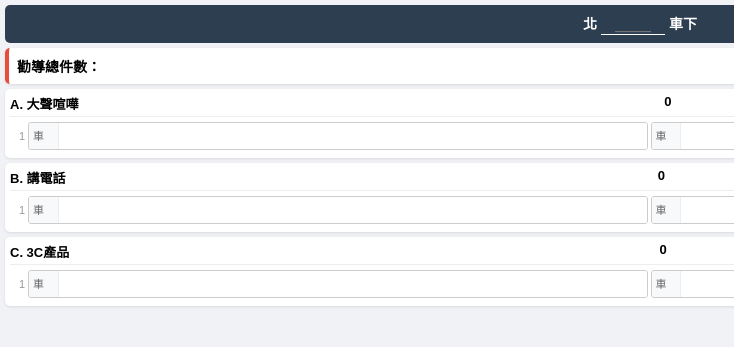
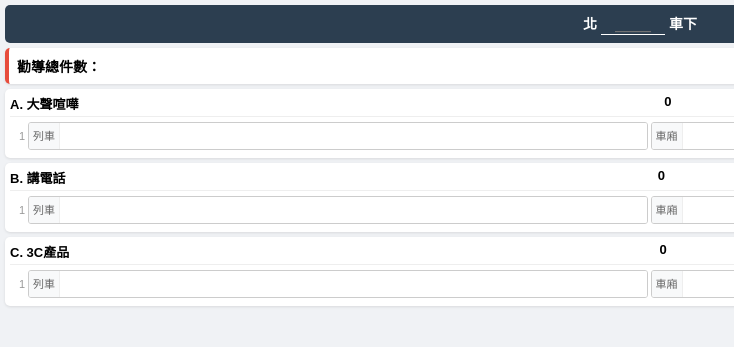
Before and after one commit to tskpoc17/Esreport, a plain HTML site: page index.html in a window 1280 px wide. Shown: the top 347 px of the page, 0-734 px from the left. Drawn offline with Linux system fonts and the light colour scheme.

Commit message:
Update label text from '車次' to '列車'

```diff
--- a/index.html
+++ b/index.html
@@ -19,7 +19,7 @@
         .row { display: flex; gap: 3px; margin-bottom: 3px; align-items: center; }
         .idx { width: 15px; font-size: 11px; color: #999; text-align: right; }
         .input-box { flex: 1; display: flex; border: 1px solid #ccc; border-radius: 3px; overflow: hidden; height: 26px; }
-        .input-box label { background: #f8f9fa; padding: 0 4px; line-height: 26px; font-size: 11px; color: #666; border-right: 1px solid #eee; }
+        .input-box label { background: #f8f9fa; padding: 0 4px; line-height: 26px; font-size: 11px; color: #666; border-right: 1px solid #eee; white-space: nowrap; }
         .input-box input { border: none; width: 100%; padding: 0 5px; font-size: 14px; outline: none; }
 
         .action-bar { position: fixed; bottom: 0; left: 0; right: 0; background: white; padding: 8px; display: flex; gap: 5px; border-top: 1px solid #ddd; }
@@ -81,12 +81,11 @@
 
     function init() {
         configs.forEach(conf => {
-            addSlot(conf.prefix, 1); // 每個類別初始只給 1 格
+            addSlot(conf.prefix, 1);
         });
         load();
     }
 
-    // 動態增加格子
     function addSlot(prefix, num) {
         const container = document.getElementById(`grid-${prefix}`);
         if (document.getElementById(`${prefix}-row-${num}`)) return;
@@ -97,7 +96,7 @@
         div.innerHTML = `
             <div class="idx">${num}</div>
             <div class="input-box">
-                <label>車次</label>
+                <label>列車</label>
                 <input type="number" id="${prefix}-t-${num}" oninput="handleInput('${prefix}', ${num})">
             </div>
             <div class="input-box">
@@ -114,7 +113,6 @@
 
         if (input.value.trim() !== "") {
             row.classList.remove('empty-row');
-            // 如果這是最後一格，且小於10格，就產生下一格
             if (num < 10) addSlot(prefix, num + 1);
         } else {
             row.classList.add('empty-row');
```
